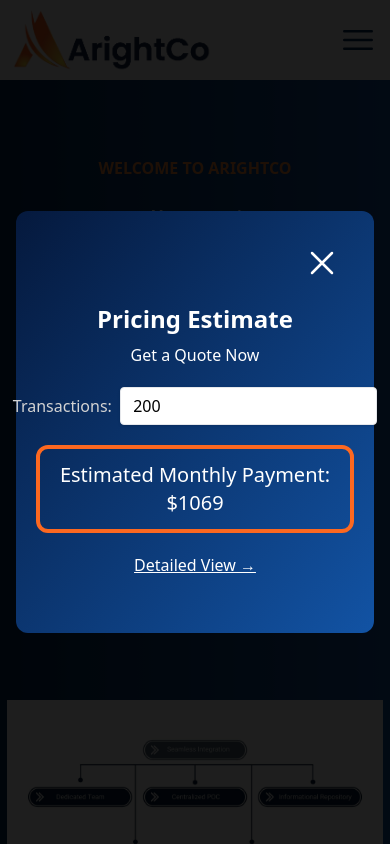
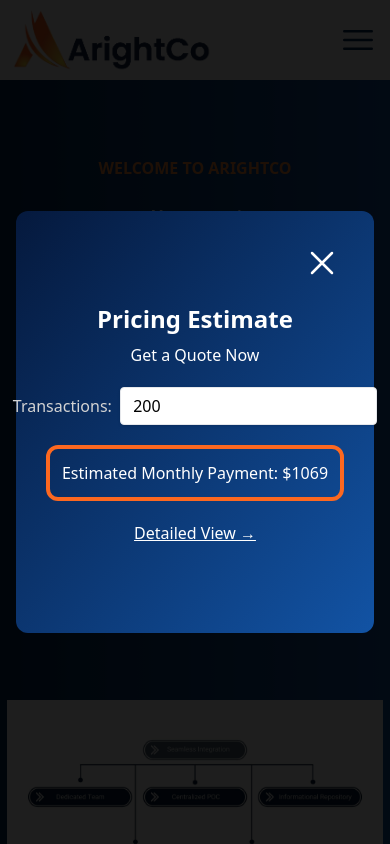
Before and after one commit to tanujchowdhury/nextjs-arightco-website, a Next.js app: page / in a window 390 px wide. Both pictures are taken after a click on the button "PRICING". Shown: the top 844 px of the page. Built offline with nearby package versions, Linux system fonts and the light colour scheme.

Commit message:
responsive pricingmodal

```diff
--- a/components/pricingmodal.tsx
+++ b/components/pricingmodal.tsx
@@ -137,11 +137,11 @@ export default function PricingModal({
           )}
 
           {result ? (
-            <div className="m-5 p-3 text-xl text-white border-4 border-orange-dark rounded-xl">
+            <div className="m-5 p-3 sm:text-xl text-white border-4 border-orange-dark rounded-xl">
               Estimated Monthly Payment: ${result}
             </div>
           ) : (
-            <div className="m-5 p-3 text-xl text-white border-4 border-orange-light rounded-xl">
+            <div className="m-5 p-3 sm:text-xl text-white border-4 border-orange-light rounded-xl">
               Please enter a number
             </div>
           )}
```
